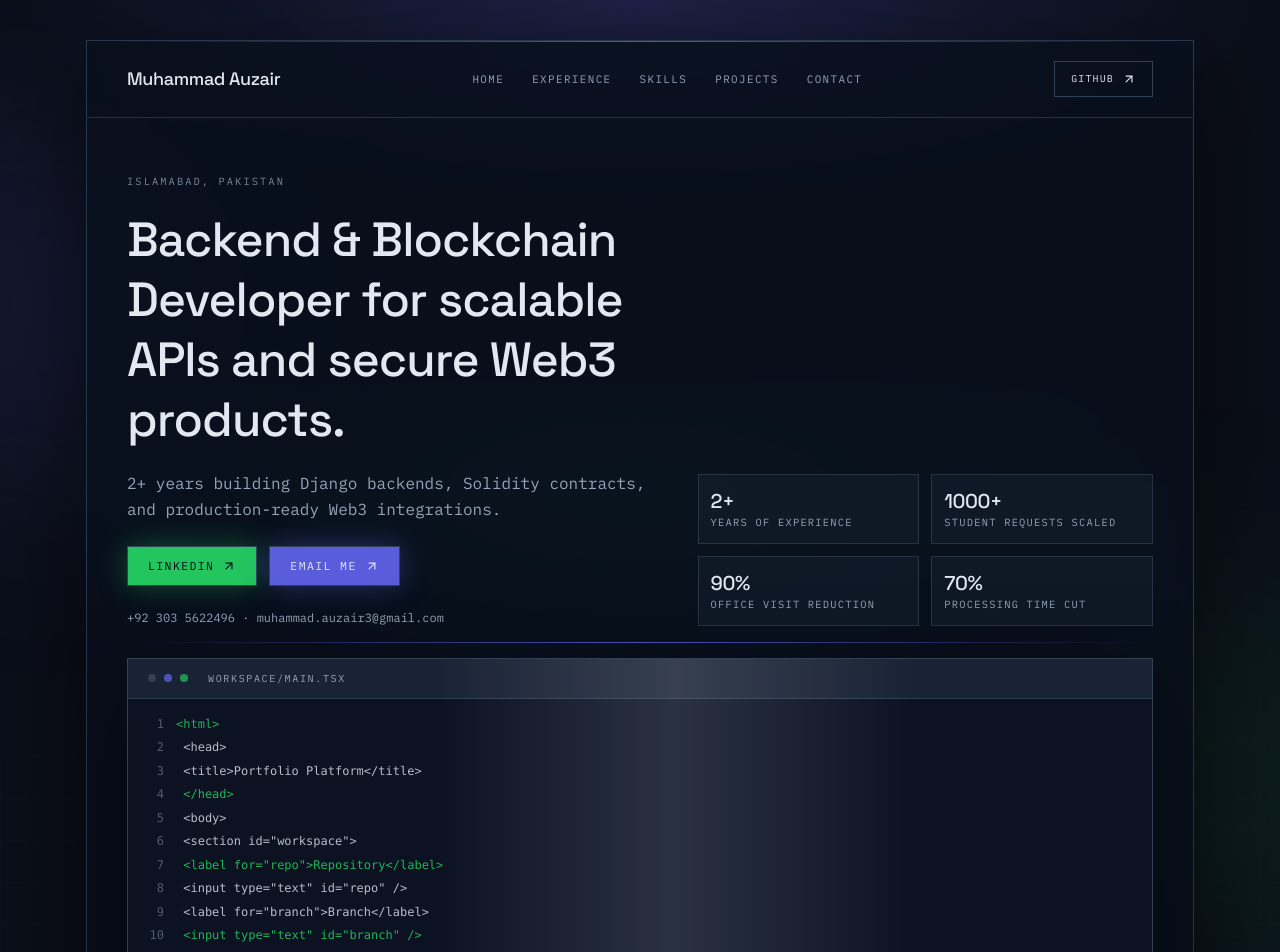
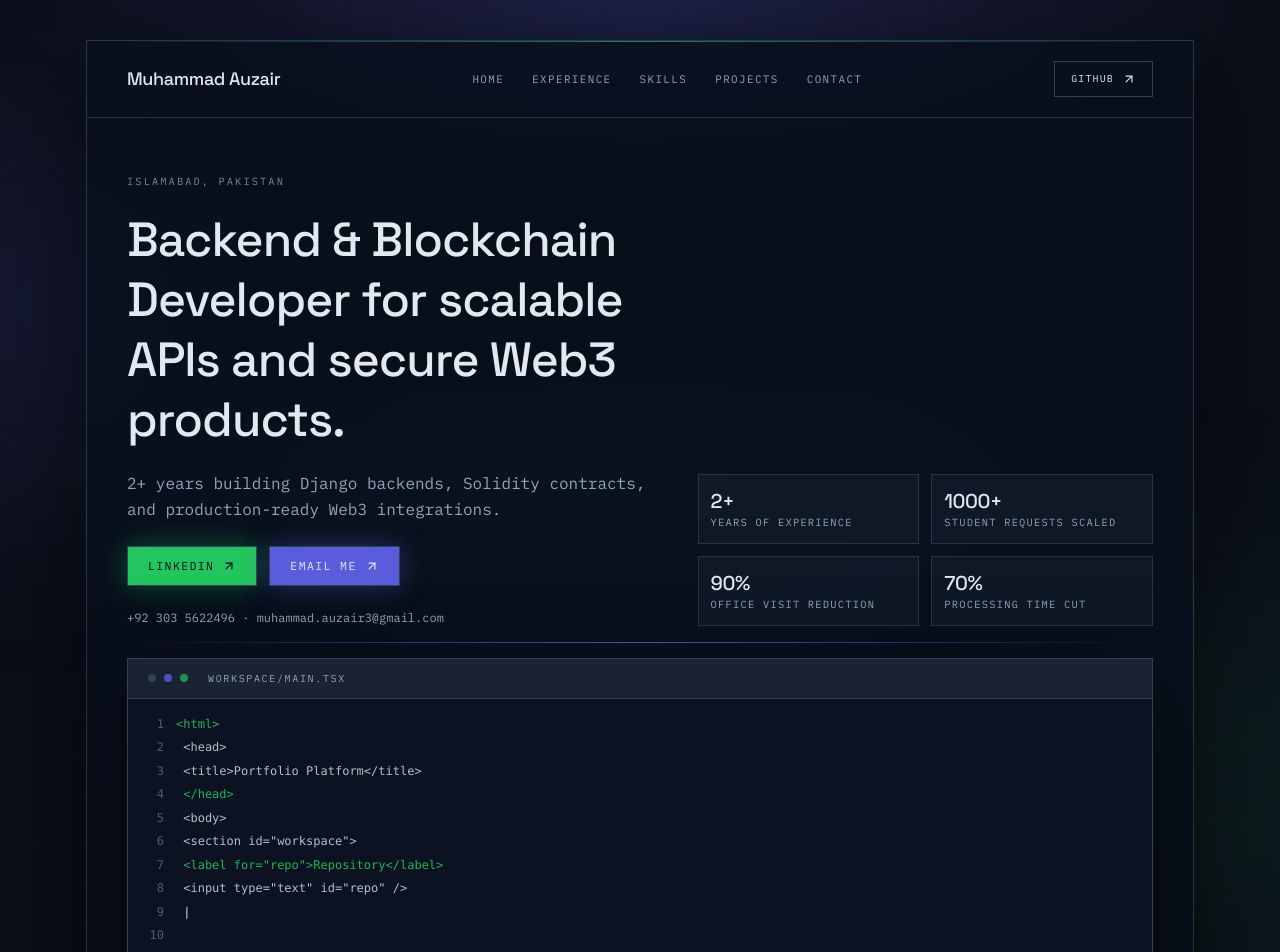
Before and after one commit to Nobody12here/portfolio-react, a React (Vite) app: page / in a window 1280 px wide. Shown: the top 952 px of the page. Built offline with nearby package versions, Linux system fonts and the light colour scheme; no server answers.

Commit message:
fix: adjust CodeWindow class for consistent styling

```diff
--- a/src/components/portfolio/CodeWindow.tsx
+++ b/src/components/portfolio/CodeWindow.tsx
@@ -1,3 +1,5 @@
+import { useEffect, useMemo, useState } from "react";
+
 import { cn } from "@/lib/utils";
 
 type CodeWindowProps = {
@@ -23,6 +25,28 @@ const codeLines = [
 ];
 
 export function CodeWindow({ className, compact = false }: CodeWindowProps) {
+  const fullSnippet = useMemo(() => codeLines.join("\n"), []);
+  const [cursor, setCursor] = useState(0);
+
+  useEffect(() => {
+    if (cursor >= fullSnippet.length) {
+      return;
+    }
+
+    const char = fullSnippet[cursor] ?? "";
+    const baseDelay = char === "\n" ? 55 : 20;
+    const jitter = Math.floor(Math.random() * 26);
+
+    const timer = setTimeout(() => {
+      setCursor((prev) => Math.min(prev + 1, fullSnippet.length));
+    }, baseDelay + jitter);
+
+    return () => clearTimeout(timer);
+  }, [cursor, fullSnippet]);
+
+  const typedText = fullSnippet.slice(0, cursor);
+  const typedLines = typedText.split("\n");
+
   return (
     <div
       className={cn(
@@ -40,12 +64,20 @@ export function CodeWindow({ className, compact = false }: CodeWindowProps) {
         </div>
       </div>
       <div className={cn("grid gap-1 px-5 py-4 font-mono text-xs leading-relaxed", compact && "text-[0.7rem]")}>
-        {codeLines.map((line, index) => (
+        {codeLines.map((line, index) => {
+          const visibleText = typedLines[index] ?? "";
+          const isActiveLine = index === typedLines.length - 1;
+
+          return (
           <p key={`${line}-${index}`} className="text-foreground/85">
             <span className="mr-3 inline-block w-4 text-right text-muted-foreground/50">{index + 1}</span>
-            <span className={index % 3 === 0 ? "text-[color:var(--success)]/90" : "text-foreground/80"}>{line}</span>
+            <span className={index % 3 === 0 ? "text-[color:var(--success)]/90" : "text-foreground/80"}>
+              {visibleText}
+              {isActiveLine && cursor < fullSnippet.length ? <span className="animate-pulse text-foreground">|</span> : null}
+            </span>
           </p>
-        ))}
+          );
+        })}
       </div>
       <div className="pointer-events-none absolute inset-x-0 bottom-0 h-24 bg-gradient-to-t from-background/90 to-transparent" />
     </div>
--- a/src/components/portfolio/HeroSection.tsx
+++ b/src/components/portfolio/HeroSection.tsx
@@ -78,7 +78,7 @@ export function HeroSection() {
 
       <div className="animate-reveal relative" style={{ animationDelay: "260ms" }}>
         <div className="pointer-events-none absolute -top-4 left-0 h-px w-full bg-gradient-to-r from-transparent via-primary/80 to-transparent" />
-        <CodeWindow className="fx-sheen w-full" />
+        <CodeWindow className="w-full" />
         <div className="pointer-events-none absolute -bottom-4 right-0 h-px w-full bg-gradient-to-l from-transparent via-[color:var(--success)]/80 to-transparent" />
       </div>
 
```
